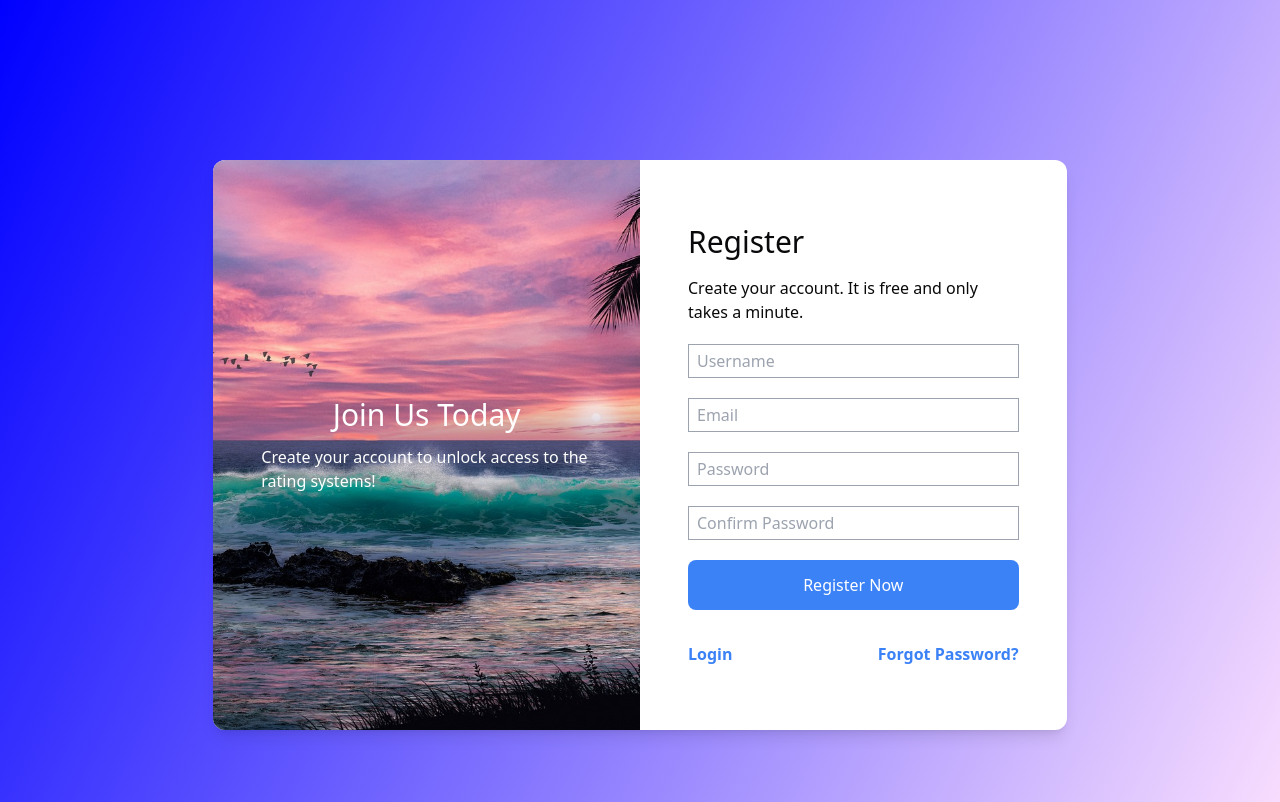
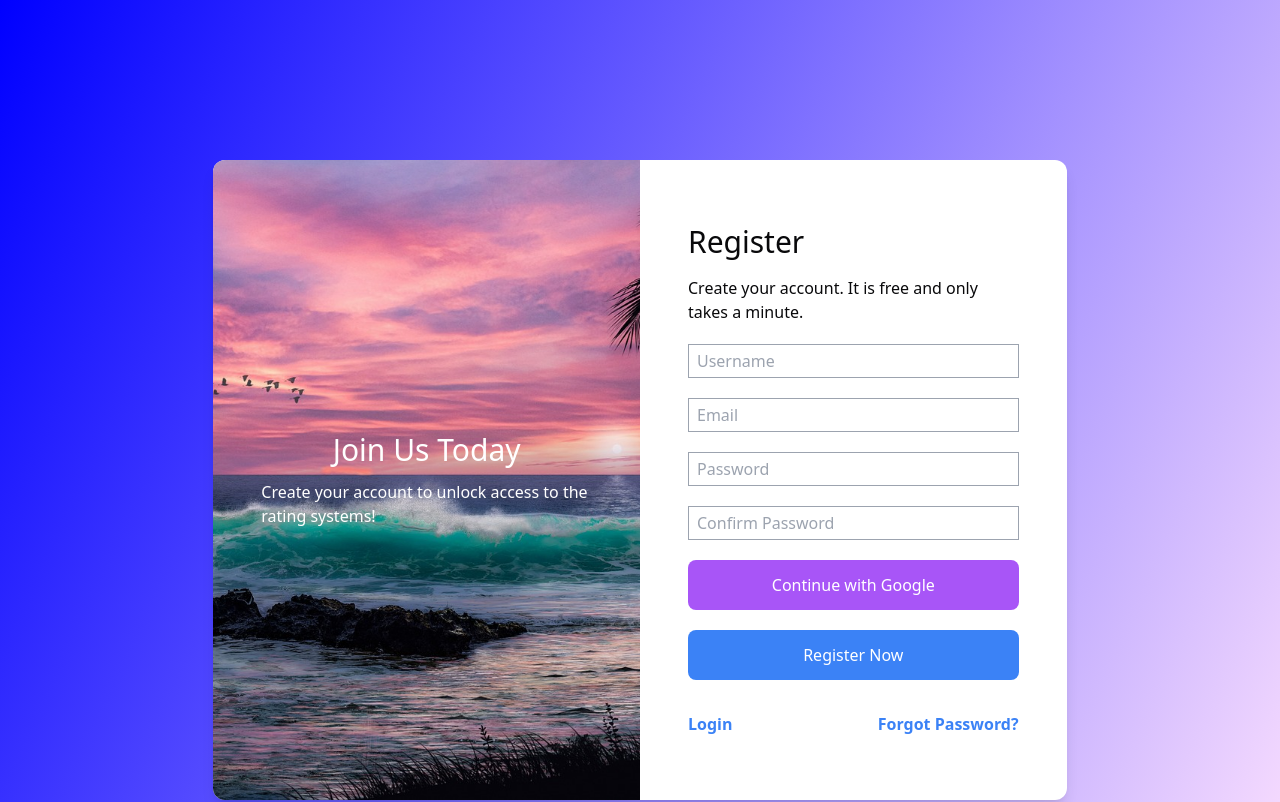
Before and after one commit to Christopher4113/Rate-My-Schools, a React (Vite) app in the folder client/: page /signup in a window 1280 px wide. Shown: the top 802 px of the page. Built offline with nearby package versions, Linux system fonts and the light colour scheme.

Commit message:
Changes in Signup.tsx
Enabled OAuth2 login with google which allows users to have an option to login with google and login without a password and instead with a google account

```diff
--- a/client/src/App.tsx
+++ b/client/src/App.tsx
@@ -4,6 +4,7 @@ import Landing from './pages/Landing';
 import Login from './pages/Login';
 import Signup from './pages/Signup';
 import Forgot from './pages/Forgot';
+import Dashboard from './pages/Dashboard';
 function App() {
 
 
@@ -15,6 +16,7 @@ function App() {
           <Route path ="/login" element={<Login />} />
           <Route path ="/signup" element={<Signup />} />
           <Route path ="/forgot" element={<Forgot />} />
+          <Route path ="/dashboard" element={<Dashboard />} />
         </Routes>
     </BrowserRouter>
   )
--- /dev/null
+++ b/client/src/pages/Dashboard.tsx
@@ -0,0 +1,11 @@
+import React from 'react';
+
+const Dashboard = () => {
+  return (
+    <div className="min-h-screen flex items-center justify-center">
+      <h1 className="text-4xl">Welcome to the Dashboard</h1>
+    </div>
+  );
+};
+
+export default Dashboard;
--- a/client/src/pages/Signup.tsx
+++ b/client/src/pages/Signup.tsx
@@ -1,4 +1,4 @@
-import { useState } from "react";
+import React, { useState, useEffect } from 'react';
 import { Link, useNavigate } from "react-router-dom";
 import axios from "axios";
 
@@ -9,6 +9,7 @@ const Signup = () => {
     username: "",
     email: "",
     password: "",
+    provider: ""
   });
   const [confirm, setConfirm] = useState("");
 
@@ -29,7 +30,10 @@ const Signup = () => {
       return;
     }
     try {
-      const response = await axios.post("http://localhost:8080/user", user);
+      const response = await axios.post("http://localhost:8080/user", {
+        ...user,
+        provider: "manual",
+      });
       console.log("Signup success", response.data);
       alert("Check your email to verify your account");
       navigate("/login");
@@ -45,10 +49,17 @@ const Signup = () => {
         username: "",
         email: "",
         password: "",
+        provider: "manual",
       });
-      setConfirm("");
     }
   };
+
+  // Add the handleGoogleSignup function
+  const handleGoogleSignup = async () => {
+    window.location.href = "http://localhost:8080/oauth2/authorization/google";
+  };
+
+
 
   return (
     <div
@@ -119,6 +130,15 @@ const Signup = () => {
               </div>
               <div className="mt-5">
                 <button
+                  type="button"
+                  className="w-full bg-purple-500 py-3 text-center text-white"
+                  onClick={handleGoogleSignup}
+                >
+                  Continue with Google
+                </button>
+              </div>
+              <div className="mt-5">
+                <button
                   type="submit"
                   className="w-full bg-blue-500 py-3 text-center text-white"
                 >
```
